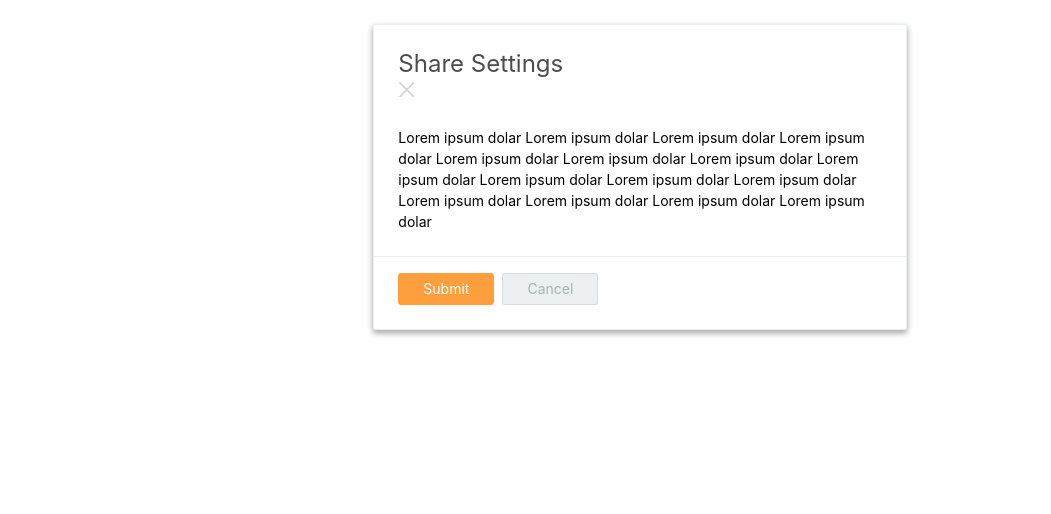
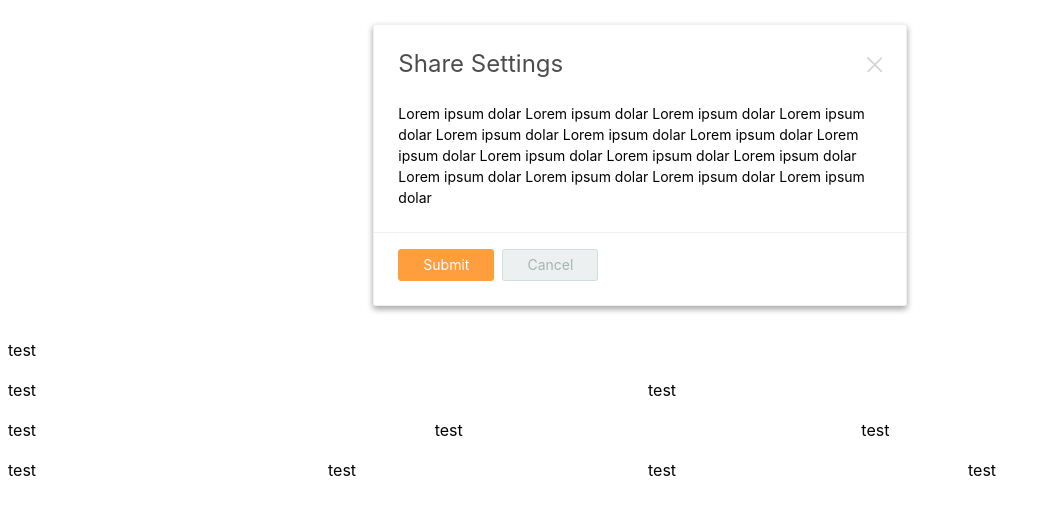
Before and after one commit to seanblanton/react-test, a React app: page / in a window 1280 px wide. Shown: the top 514 px of the page, without its empty margins (0-1051 px from the left). Built offline with nearby package versions, Linux system fonts and the light colour scheme.

Commit message:
remove headings as rems

```diff
--- a/src/css/_font-size.scss
+++ b/src/css/_font-size.scss
@@ -29,26 +29,26 @@ Modifiders:
   }
 }
 
-.h1 {
-  font-size: 3rem;
-}
-
-.h2 {
-  font-size: 2.25rem;
-}
-
-.h3 {
-  font-size: 1.5rem;
-}
-
-.h4 {
-  font-size: 1.25rem;
-}
-
-.h5 {
-  font-size: 1rem;
-}
-
-.h6 {
-  font-size: 0.75rem;
-}
+// .h1 {
+//   font-size: 3rem;
+// }
+//
+// .h2 {
+//   font-size: 2.25rem;
+// }
+//
+// .h3 {
+//   font-size: 1.5rem;
+// }
+//
+// .h4 {
+//   font-size: 1.25rem;
+// }
+//
+// .h5 {
+//   font-size: 1rem;
+// }
+//
+// .h6 {
+//   font-size: 0.75rem;
+// }
--- a/src/js/App.js
+++ b/src/js/App.js
@@ -1,7 +1,10 @@
 import Header from './modal/Header';
 import Body from './modal/Body';
 import Footer from './modal/Footer';
-import Box from './modal/Box';
+import Full from './layout/Full';
+import Half from './layout/Half';
+import Quarter from './layout/Quarter';
+import Third from './layout/Third';
 import React from 'react';
 import style from '../css/main.scss';
 
@@ -19,6 +22,24 @@ class App extends React.Component {
                 <Footer />
             </div>
 
+            <div className="clearfix">
+              <Full> test </Full>
+            </div>
+            <div className="clearfix">
+              <Half> test </Half>
+              <Half> test </Half>
+            </div>
+            <div className="clearfix">
+              <Third> test </Third>
+              <Third> test </Third>
+              <Third> test </Third>
+            </div>
+            <div className="clearfix">
+              <Quarter> test </Quarter>
+              <Quarter> test </Quarter>
+              <Quarter> test </Quarter>
+              <Quarter> test </Quarter>
+            </div>
           </div>
           );
     }
--- a/src/js/modal/box.js
+++ b/src/js/layout/box.js
@@ -12,6 +12,10 @@ const Box = ({
   color,
   width,
   height,
+  className,
+  p,
+  m,
+  display,
   ...props
   }) => {
 
@@ -20,21 +24,19 @@ const Box = ({
       flexRow,
       flexWrap,
       flexJustify,
-      'xs-pt4',
-      'xs-px4',
-      'xs-pb0',
       backgroundColor,
       color,
-    )
-
-    const sx = {
+      p,
+      m,
       width,
       height,
-    }
+      display,
+      className,
+    )
 
 
     return (
-      <div {...props} style={sx} className={cx}> {props.children} </div>
+      <div {...props} className={cx}> {props.children} </div>
     )
 }
 
--- /dev/null
+++ b/src/js/layout/clearfix.js
@@ -0,0 +1,16 @@
+import React from 'react';
+import classNames from 'classnames'
+import style from '../../css/main.scss';
+import Box from './Box';
+
+
+const Clearfix = ({
+  ...props
+  }) => {
+
+    return (
+      <Box {...props} className="clearfix" />
+    )
+}
+
+export default Clearfix;
--- /dev/null
+++ b/src/js/layout/full.js
@@ -0,0 +1,18 @@
+import React from 'react';
+import classNames from 'classnames'
+import style from '../../css/main.scss';
+import Box from './Box';
+import Grid from './Grid';
+import Clearfix from './Clearfix';
+
+
+const Full = ({
+  ...props
+  }) => {
+
+    return (
+        <Grid {...props} width="xs-col12of12"/>
+    )
+}
+
+export default Full;
--- /dev/null
+++ b/src/js/layout/grid.js
@@ -0,0 +1,17 @@
+import React from 'react';
+import classNames from 'classnames'
+import style from '../../css/main.scss';
+import Box from './Box';
+import Clearfix from './Clearfix';
+
+
+const Grid = ({
+  ...props
+  }) => {
+
+    return (
+        <Box {...props} p="xs-pa2" display="xs-block s-ib"/>
+    )
+}
+
+export default Grid;
--- /dev/null
+++ b/src/js/layout/half.js
@@ -0,0 +1,18 @@
+import React from 'react';
+import classNames from 'classnames'
+import style from '../../css/main.scss';
+import Box from './Box';
+import Grid from './Grid';
+import Clearfix from './Clearfix';
+
+
+const Half = ({
+  ...props
+  }) => {
+
+    return (
+        <Grid {...props} width="xs-col12of12 s-col6of12"/>
+    )
+}
+
+export default Half;
--- /dev/null
+++ b/src/js/layout/quarter.js
@@ -0,0 +1,18 @@
+import React from 'react';
+import classNames from 'classnames'
+import style from '../../css/main.scss';
+import Box from './Box';
+import Grid from './Grid';
+import Clearfix from './Clearfix';
+
+
+const Quarter = ({
+  ...props
+  }) => {
+
+    return (
+        <Grid {...props} width="xs-col12of12 s-col3of12"/>
+    )
+}
+
+export default Quarter;
--- /dev/null
+++ b/src/js/layout/third.js
@@ -0,0 +1,18 @@
+import React from 'react';
+import classNames from 'classnames'
+import style from '../../css/main.scss';
+import Box from './Box';
+import Grid from './Grid';
+import Clearfix from './Clearfix';
+
+
+const Third = ({
+  ...props
+  }) => {
+
+    return (
+        <Grid {...props} width="xs-col12of12 s-col4of12"/>
+    )
+}
+
+export default Third;
--- a/src/js/modal/header.js
+++ b/src/js/modal/header.js
@@ -2,7 +2,7 @@ import React from 'react';
 import style from '../../css/main.scss';
 import Title from './Title';
 import Close from './Close';
-import Box from './Box';
+import Box from '../layout/Box';
 
 class Header extends React.Component {
     constructor(props) {
@@ -11,10 +11,12 @@ class Header extends React.Component {
 
     render() {
         return (
-            <Box xsFlex flexJustify="xs-flex-justify-between">
+            <Box flex="xs-flex" flexJustify="xs-flex-justify-between" className="xs-pt4 xs-px4 xs-pb0">
               <Title title="Share Settings" />
               <Close className="xs-ib xs-flex-self-center"/>
             </Box>
+
+
         );
     }
 }
```
Also changed, not shown: 3 other files (tests, documents, lock files or other folders).
